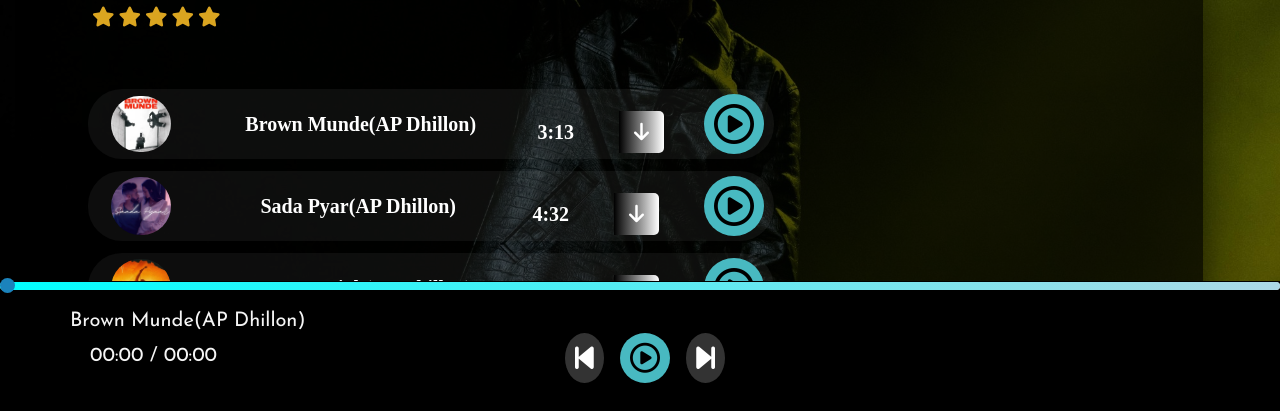
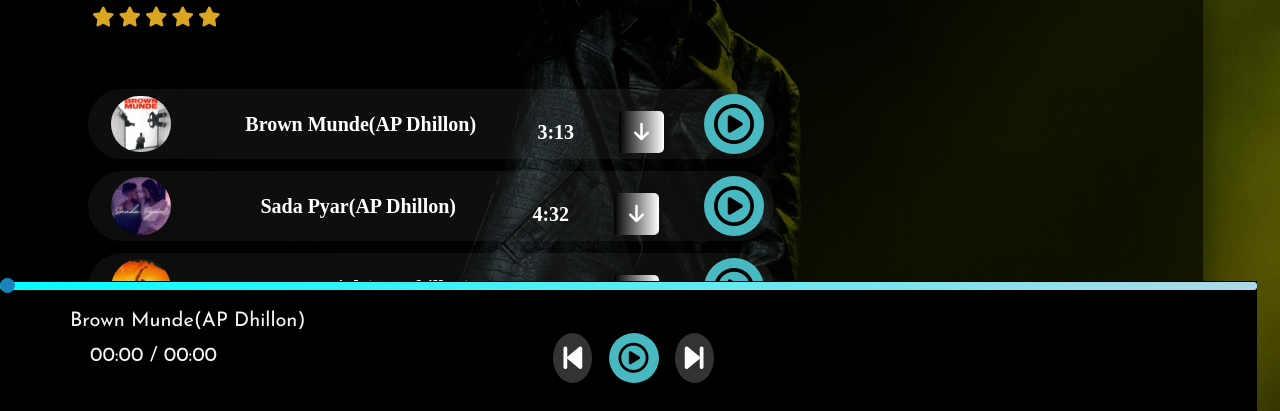
Before and after one commit to RDAweb/APDhillon, a plain HTML site: page index.html in a window 1280 px wide. Shown: the part 389-800 px from the top of the page. Drawn offline with Linux system fonts and the light colour scheme; a web font is replaced by a local one.

Commit message:
Update style.css

```diff
--- a/style.css
+++ b/style.css
@@ -136,11 +136,10 @@
     background: rgba(0, 0, 0, 0.7); /* Semi-transparent background for content */
     box-shadow: 0 8px 32px rgba(0, 0, 0, 0.5); /* Adds a soft shadow */
     border-radius: 20px; /* Smooth corners */
-    margin-bottom: 150px;
 }
 
 .bottom{
-    position: fixed;
+    position: sticky;
     height: 150px;
     width: 100%;
     background-color: black;
```
